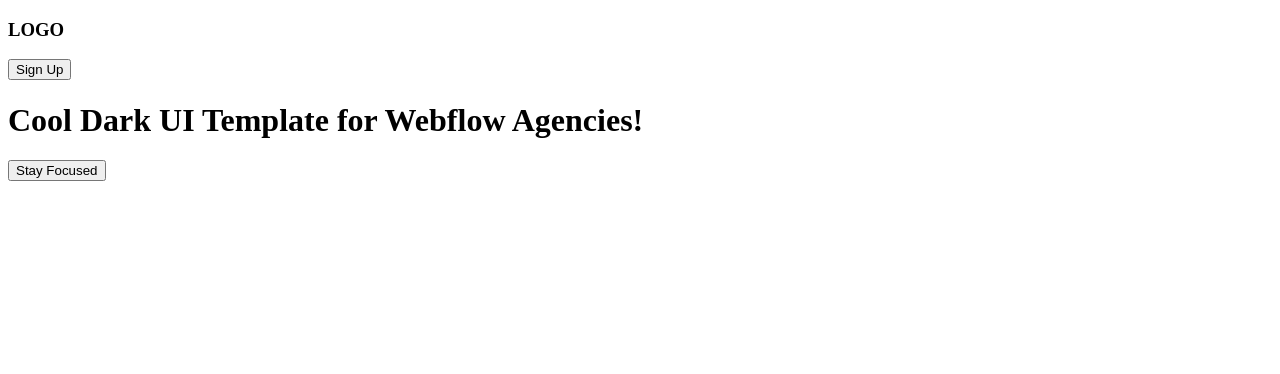
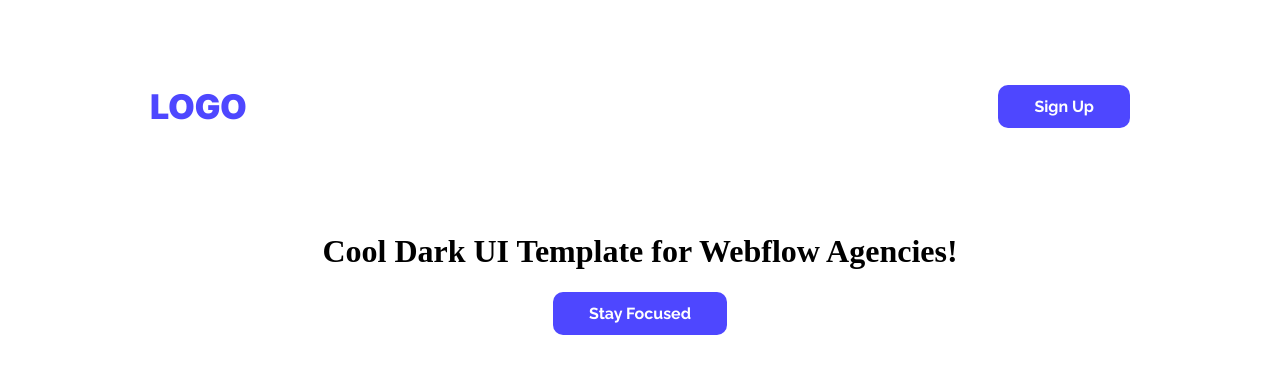
Before and after one commit to 0fahimtazwar0/B12A01-landing-launchpad, a plain HTML site: page index.html in a window 1280 px wide. Drawn offline with Linux system fonts and the light colour scheme.

Commit message:
completed navbar

```diff
--- a/index.html
+++ b/index.html
@@ -4,6 +4,12 @@
     <meta charset="UTF-8">
     <meta name="viewport" content="width=device-width, initial-scale=1.0">
     <title>B12A01</title>
+    <!-- google font -->
+    <link rel="preconnect" href="https://fonts.googleapis.com">
+    <link rel="preconnect" href="https://fonts.gstatic.com" crossorigin>
+    <link href="https://fonts.googleapis.com/css2?family=Inter:ital,opsz,wght@0,14..32,100..900;1,14..32,100..900&family=Raleway:ital,wght@0,100..900;1,100..900&display=swap" rel="stylesheet">
+
+    <link rel="stylesheet" href="style.css">
 </head>
 <body>
     <header><nav>
--- /dev/null
+++ b/style.css
@@ -0,0 +1,30 @@
+body {
+    margin: 0;
+    padding: 0;
+        }
+header{
+    text-align: center;
+}
+nav{
+    margin: 0px 150px;
+    display: flex;
+    justify-content: space-between;
+    align-items: center;
+    padding: 51.5px 0px;
+}
+.nav-title{
+font-family: inter;
+font-weight: 900;
+font-size: 34px;
+color: #4E47FF;
+}
+.btn-primary{
+    border-radius: 10px;
+    background-color: #4E47FF;
+    color: white;
+    border: none;
+    padding: 12px 36px;
+    font-family: raleway;
+    font-weight: bold;
+    font-size: 16px;
+}
```
Also changed, not shown: styles.css (deleted).
